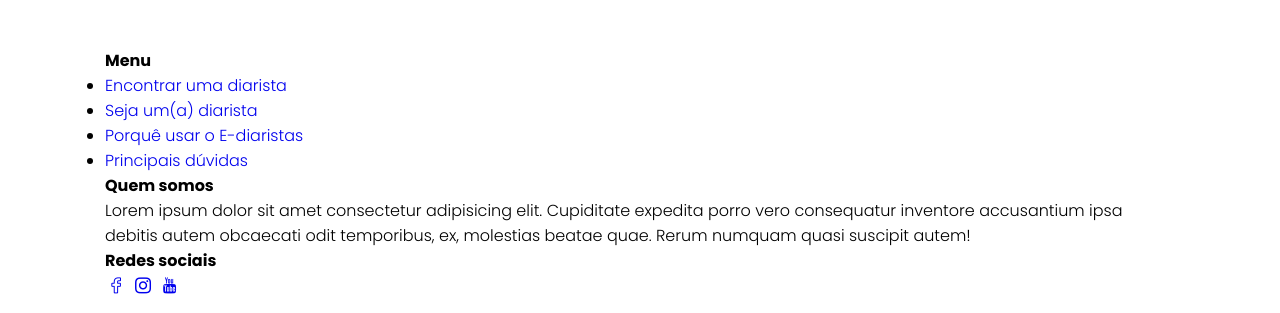
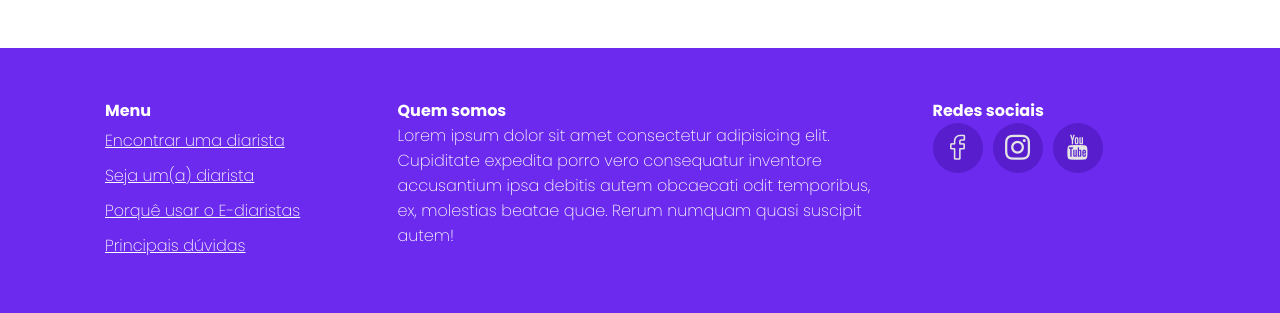
Before and after one commit to luanabaratta/diarista, a plain HTML site: page index.html in a window 1280 px wide. Shown: the part 1843-2156 px from the top of the page. Drawn offline with Linux system fonts and the light colour scheme.

Commit message:
footer social-media done

```diff
--- a/assets/css/index.css
+++ b/assets/css/index.css
@@ -13,10 +13,6 @@
 
 body {
   font-family: 'Poppins', sans-serif;
-}
-
-a {
-  text-decoration: none;
 }
 
 .container {
@@ -42,6 +38,10 @@ header {
   display: flex;
   align-items: center;
   gap: 30px;
+}
+
+.btn-header a {
+    text-decoration: none;
 }
 
 .btn-contained {
@@ -92,6 +92,7 @@ header {
   padding: 25px;
   font-size: 18px;
   border-radius: 50px;
+  text-decoration: none;
 }
 
 .principal-diarista-text {
@@ -309,3 +310,58 @@ header {
 .active {
   border-bottom: none;
 }
+
+/* Footer */
+footer {
+  background-color: var(--primary);
+  padding: 50px 0;
+}
+
+.footer-content {
+  display: grid;
+  grid-template-columns: 1fr 2fr 1fr;
+  gap: 50px;
+}
+
+.footer-item {
+  color: #fff;
+  font-size: 1rem;
+  font-weight: 200;
+}
+
+.footer-item ul {
+  list-style: none;
+  padding: 0;
+}
+
+.footer-item ul a {
+  color: #fff;
+  margin: 5px 0;
+  display: inline-block;
+}
+
+.social-media {
+  display: flex;
+  align-items: center;
+  gap: 10px;
+}
+
+.social-media i {
+  color: var(--light-gray);
+  font-size: 25px;
+}
+
+.social-media a {
+  display: grid;
+  place-content: center;
+  width: 50px;
+  height: 50px;
+  border-radius: 50%;
+  padding: 10px;
+  background-color: #581ECD;
+}
+
+.social-media a:hover {
+  transform: scale(1.07);
+  transition: .4s;
+}
```
Also changed, not shown: index.html (+1 -0 lines).
